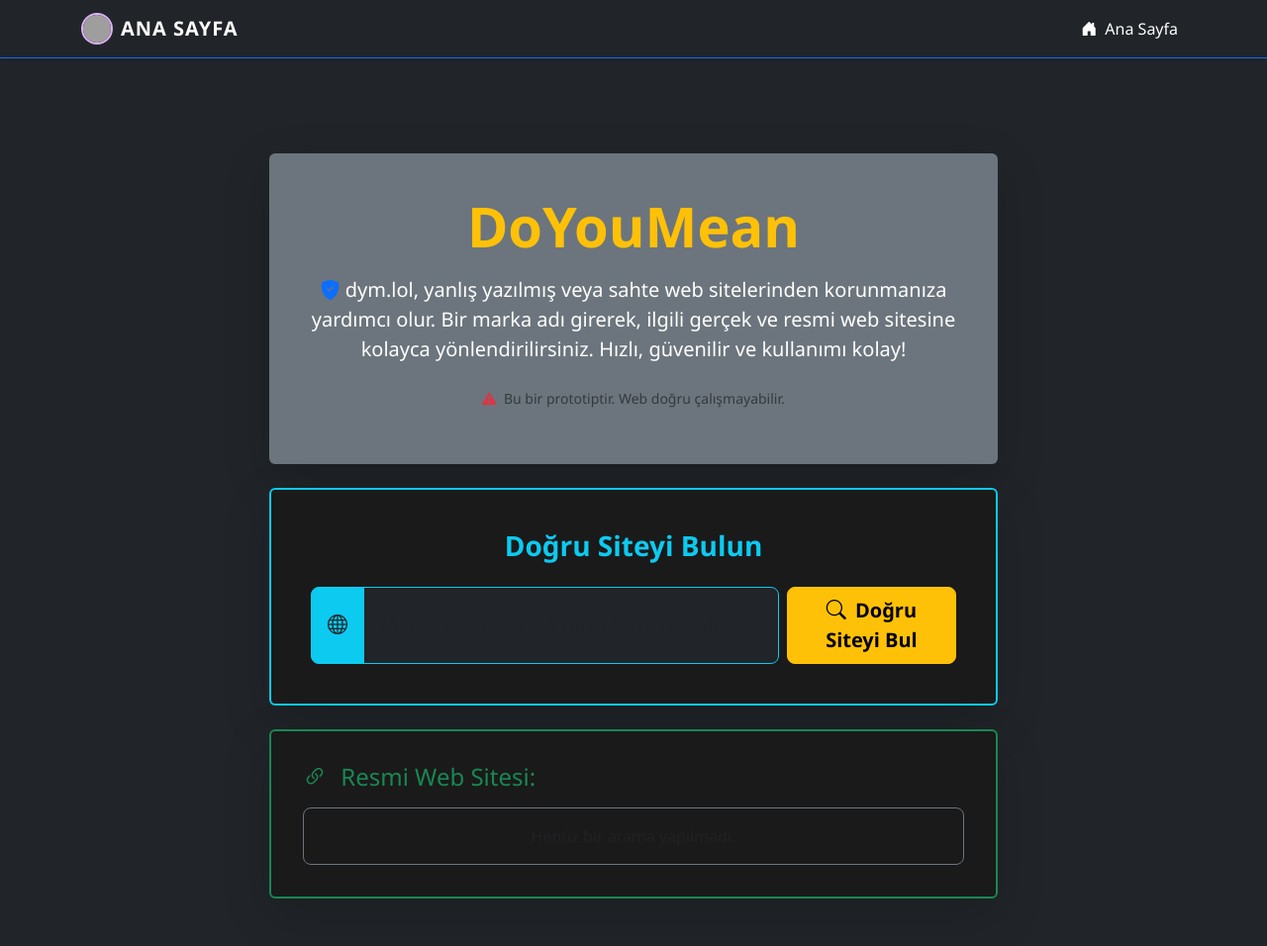
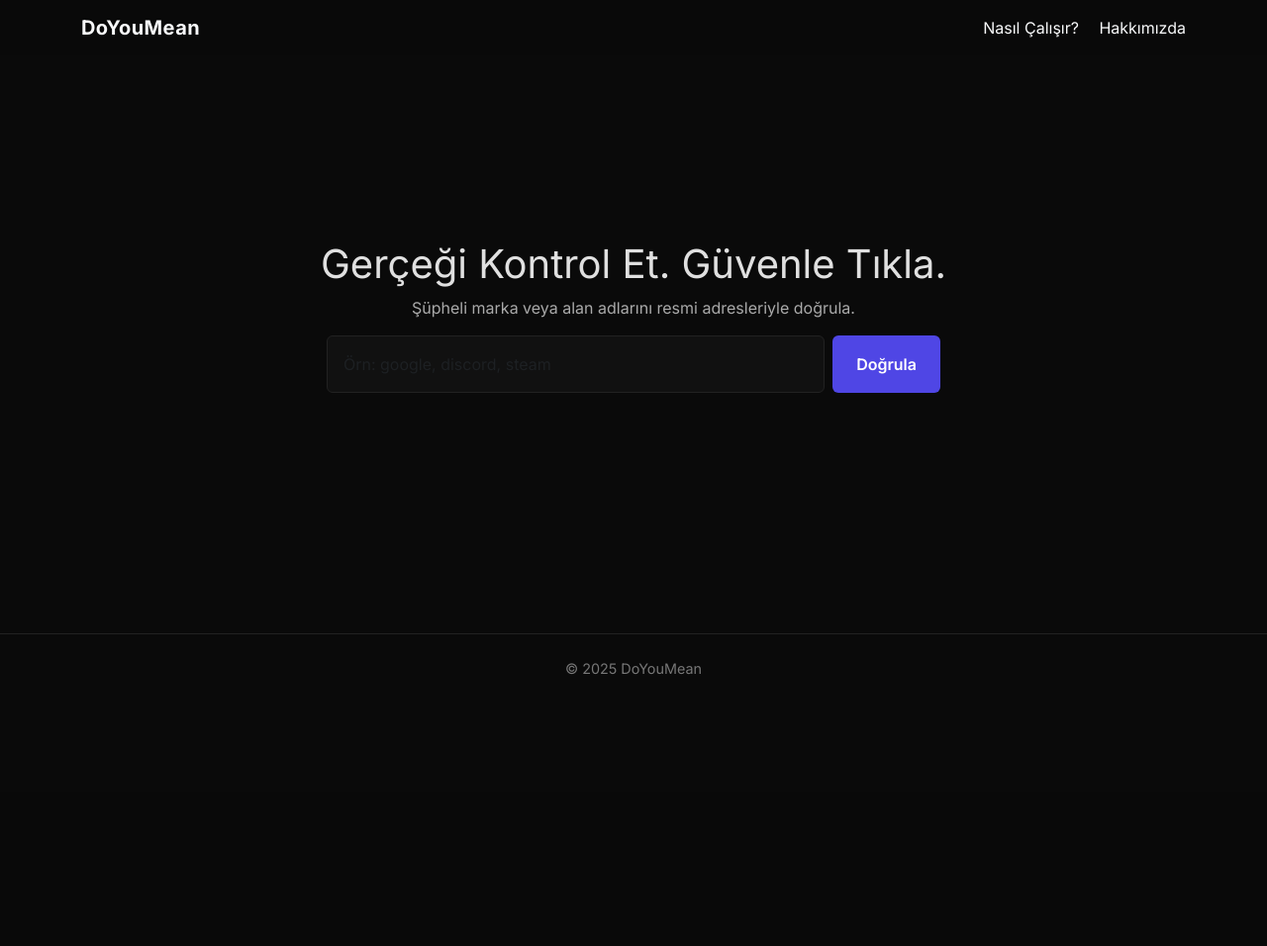
Before and after one commit to bugercektenharika/tubitak-lastest, a Flask app: page / in a window 1280 px wide. Shown: the whole page at 99% size. After the commit the page ends 682 px from the top, so only its background shows below. Run offline with Flask 3, Linux system fonts and the light colour scheme; grey boxes are pictures that could not be loaded.

Commit message:
Update index.html

```diff
--- a/templates/index.html
+++ b/templates/index.html
@@ -1,94 +1,231 @@
+
 <!DOCTYPE html>
 <html lang="tr">
 <head>
-    <meta charset="UTF-8">
-    <meta name="viewport" content="width=device-width, initial-scale=1.0">
-    <title>DoYouMean | Sahte Sitelere Karşı Kalkanınız</title>
-    <link href="https://cdn.jsdelivr.net/npm/bootstrap@5.3.3/dist/css/bootstrap.min.css" rel="stylesheet" integrity="sha384-QWTKZyjpPEjISv5WaRU9OFeRpok6YctnYmDr5pNlyT2bRjXh0JMhjY6hW+ALEwIH" crossorigin="anonymous">
-    <link rel="stylesheet" href="{{ url_for('static', filename='css/style.css') }}">
-    <link rel="stylesheet" href="https://cdn.jsdelivr.net/npm/bootstrap-icons@1.11.3/font/bootstrap-icons.min.css">
+  <meta charset="UTF-8">
+  <title>DoYouMean — Gerçek Site Doğrulayıcı</title>
+  <meta name="viewport" content="width=device-width, initial-scale=1">
+
+  <!-- Font -->
+  <link href="https://fonts.googleapis.com/css2?family=Inter:wght@400;600;700&display=swap" rel="stylesheet">
+
+  <!-- Bootstrap (sadece layout için) -->
+  <link href="https://cdn.jsdelivr.net/npm/bootstrap@5.3.2/dist/css/bootstrap.min.css" rel="stylesheet">
+
+  <!-- Icons -->
+  <link href="https://cdn.jsdelivr.net/npm/bootstrap-icons/font/bootstrap-icons.css" rel="stylesheet">
+
+  <style>
+    :root {
+      --bg: #0a0a0a;
+      --card: #111;
+      --text: #e0e0e0;
+      --accent: #4f46e5;
+      --success: #10b981;
+      --danger: #ef4444;
+    }
+
+    * { font-family: 'Inter', sans-serif; }
+
+    body {
+      background: var(--bg);
+      color: var(--text);
+      min-height: 100vh;
+    }
+
+    /* NAV */
+    .navbar {
+      backdrop-filter: blur(12px);
+      background: rgba(10,10,10,0.65);
+    }
+
+    .navbar-brand {
+      font-weight: 700;
+      letter-spacing: 0.4px;
+    }
+
+    /* HERO */
+    .hero {
+      min-height: 80vh;
+      display: flex;
+      align-items: center;
+      justify-content: center;
+      text-align: center;
+    }
+
+    .hero p { color: #aaa; }
+
+    /* SEARCH */
+    .search-box {
+      max-width: 620px;
+      margin: auto;
+    }
+
+    .search-box input {
+      background: var(--card);
+      border: 1px solid #222;
+      color: var(--text);
+      padding: 1rem;
+      transition: .25s;
+    }
+
+    .search-box input:focus {
+      border-color: var(--accent);
+      box-shadow: 0 0 0 3px rgba(79,70,229,.25);
+      background: #0f0f0f;
+    }
+
+    .search-box button {
+      background: var(--accent);
+      border: none;
+      font-weight: 600;
+      padding: 1rem 1.5rem;
+    }
+
+    /* RESULT */
+    .result-card {
+      background: var(--card);
+      border: 1px solid #222;
+      border-radius: 14px;
+      padding: 1.5rem;
+      margin-top: 2rem;
+      display: none;
+      text-align: left;
+    }
+
+    .result-link {
+      color: var(--accent);
+      font-weight: 600;
+      font-size: 1.05rem;
+      word-break: break-all;
+    }
+
+    .copy-btn {
+      cursor: pointer;
+      margin-left: .5rem;
+      color: #aaa;
+    }
+
+    .copy-btn:hover { color: var(--accent); }
+
+    .status-success { color: var(--success); font-weight: 600; }
+    .status-error { color: var(--danger); font-weight: 600; }
+
+    footer {
+      border-top: 1px solid #222;
+      color: #777;
+      font-size: .9rem;
+    }
+  </style>
 </head>
 
-<body class="bg-dark text-white">
+<body>
 
-    <header>
-        <nav class="navbar navbar-expand-lg navbar-dark bg-dark shadow-sm sticky-top border-bottom border-primary">
-            <div class="container">
-                <a class="navbar-brand d-flex align-items-center" href="https://berlinxr.cfd">
-                    <img src="https://berlinxr.cfd/logox.png" alt="DoYouMean Logo" class="me-2 rounded-circle" style="width: 32px; height: 32px; border: 2px solid #e0afff;">
-                    <span class="fw-bold text-uppercase">{{ baslik }}</span>
-                </a>
-                <ul class="navbar-nav ms-auto">
-                    <li class="nav-item">
-                        <a class="nav-link active" href="https://berlinxr.cfd">
-                            <i class="bi bi-house-door-fill me-1"></i> Ana Sayfa
-                        </a>
-                    </li>
-                </ul>
-            </div>
-        </nav>
-    </header>
+<!-- NAV -->
+<nav class="navbar navbar-expand fixed-top">
+  <div class="container">
+    <a class="navbar-brand text-light" href="/">DoYouMean</a>
+    <div class="ms-auto">
+      <a class="nav-link d-inline text-light me-3" href="#">Nasıl Çalışır?</a>
+      <a class="nav-link d-inline text-light" href="#">Hakkımızda</a>
+    </div>
+  </div>
+</nav>
 
-    <section class="container mt-5 pt-5 mb-5">
-        <div class="row justify-content-center">
-            <div class="col-lg-8 col-md-10">
+<!-- HERO -->
+<section class="hero container">
+  <div>
+    <h1>Gerçeği Kontrol Et. Güvenle Tıkla.</h1>
+    <p>Şüpheli marka veya alan adlarını resmi adresleriyle doğrula.</p>
 
-                <div class="card bg-secondary text-white p-4 shadow-lg border-0 mb-4">
-                    <div class="card-body text-center">
-                        <h1 class="card-title display-4 fw-bolder text-warning">DoYouMean</h1>
-                        <p class="card-text lead mt-3">
-                            <i class="bi bi-shield-fill-check text-primary"></i>
-                            dym.lol, yanlış yazılmış veya sahte web sitelerinden korunmanıza yardımcı olur.
-                            Bir marka adı girerek, ilgili gerçek ve resmi web sitesine kolayca yönlendirilirsiniz.
-                            Hızlı, güvenilir ve kullanımı kolay!
-                        </p>
-                        <p class="text-muted small mt-4">
-                             <i class="bi bi-exclamation-triangle-fill text-danger me-1"></i>
-                             Bu bir prototiptir. Web doğru çalışmayabilir.
-                        </p>
-                    </div>
-                </div>
+    <form id="searchForm" class="search-box d-flex gap-2">
+      <input id="query" class="form-control"
+             placeholder="Örn: google, discord, steam" required>
+      <button class="btn btn-primary">Doğrula</button>
+    </form>
 
-                <div class="card bg-darker text-white p-4 shadow-lg border-info border-2">
-                    <div class="card-body">
-                        <h3 class="text-center mb-4 text-info fw-bold">Doğru Siteyi Bulun</h3>
+    <!-- RESULT -->
+    <div id="result" class="result-card">
+      <div id="loading" class="text-center">
+        <div class="spinner-border text-primary"></div>
+      </div>
 
-                        <form action="{{ url_for("doyoumean") }}" method="POST" class="d-flex flex-column flex-sm-row">
-                            <div class="input-group input-group-lg flex-grow-1 mb-3 mb-sm-0 me-sm-2">
-                                <span class="input-group-text bg-info border-info text-dark"><i class="bi bi-globe"></i></span>
-                                <input type="text" name="trg" class="form-control bg-dark text-white border-info" placeholder="Marka veya site adı girin (örn: google, amazon)" required>
-                            </div>
+      <div id="success" class="d-none">
+        <p class="status-success">
+          <i class="bi bi-shield-check"></i> Resmi Web Sitesi Doğrulandı
+        </p>
+        <div class="d-flex align-items-center">
+          <a id="resultLink" class="result-link" target="_blank"></a>
+          <i id="copyBtn" class="bi bi-clipboard copy-btn"></i>
+        </div>
+        <small id="copyMsg" class="text-success d-none">Kopyalandı!</small>
+      </div>
 
-                            <button type="submit" class="btn btn-warning btn-lg fw-bold">
-                                <i class="bi bi-search me-1"></i> Doğru Siteyi Bul
-                            </button>
-                        </form>
-                    </div>
-                </div>
+      <div id="error" class="d-none">
+        <p class="status-error">
+          <i class="bi bi-x-circle"></i>
+          Eşleşme bulunamadı veya site çok yeni.
+        </p>
+      </div>
+    </div>
+  </div>
+</section>
 
-                <div class="card bg-darker text-white mt-4 p-3 shadow-lg border-2 border-success">
-                    <div class="card-body">
-                        <h4 class="card-title text-success mb-3">
-                            <i class="bi bi-link-45deg me-2"></i> Resmi Web Sitesi:
-                        </h4>
-                        <div id="output" class="text-center bg-darker p-3 rounded-3 border border-secondary">
-                            {% if GercekSite %}
-                                <p class="lead mb-0">
-                                    <a href="https://{{ GercekSite }}" class="text-decoration-none fw-bold site-link" target="_blank">
-                                        {{ GercekSite }}
-                                    </a>
-                                </p>
-                            {% else %}
-                                <p class="text-muted mb-0">Henüz bir arama yapılmadı.</p>
-                            {% endif %}
-                        </div>
-                    </div>
-                </div>
+<footer class="py-4 text-center">
+  © {{ year or 2025 }} DoYouMean
+</footer>
 
-            </div>
-        </div>
-    </section>
+<script>
+  const form = document.getElementById("searchForm");
+  const result = document.getElementById("result");
+  const loading = document.getElementById("loading");
+  const success = document.getElementById("success");
+  const error = document.getElementById("error");
+  const resultLink = document.getElementById("resultLink");
+  const copyBtn = document.getElementById("copyBtn");
+  const copyMsg = document.getElementById("copyMsg");
 
-    <script src="https://cdn.jsdelivr.net/npm/bootstrap@5.3.3/dist/js/bootstrap.bundle.min.js" integrity="sha384-YvpcrYf0tY3lHB60NNkmXc5s9fDVZLESaAA55NDzOxhy9GkcIdslK1eN7N6jIeHz" crossorigin="anonymous"></script>
+  form.addEventListener("submit", async (e) => {
+    e.preventDefault();
+
+    const query = document.getElementById("query").value.trim();
+    if (!query) return;
+
+    result.style.display = "block";
+    loading.style.display = "block";
+    success.classList.add("d-none");
+    error.classList.add("d-none");
+
+    try {
+      const res = await fetch("/check", {
+        method: "POST",
+        headers: { "Content-Type": "application/json" },
+        body: JSON.stringify({ query })
+      });
+
+      const data = await res.json();
+      loading.style.display = "none";
+
+      if (data.success) {
+        resultLink.href = data.url;
+        resultLink.textContent = data.url;
+        success.classList.remove("d-none");
+      } else {
+        error.classList.remove("d-none");
+      }
+
+    } catch {
+      loading.style.display = "none";
+      error.classList.remove("d-none");
+    }
+  });
+
+  copyBtn.addEventListener("click", () => {
+    navigator.clipboard.writeText(resultLink.textContent);
+    copyMsg.classList.remove("d-none");
+    setTimeout(() => copyMsg.classList.add("d-none"), 1500);
+  });
+</script>
+
 </body>
 </html>
```
